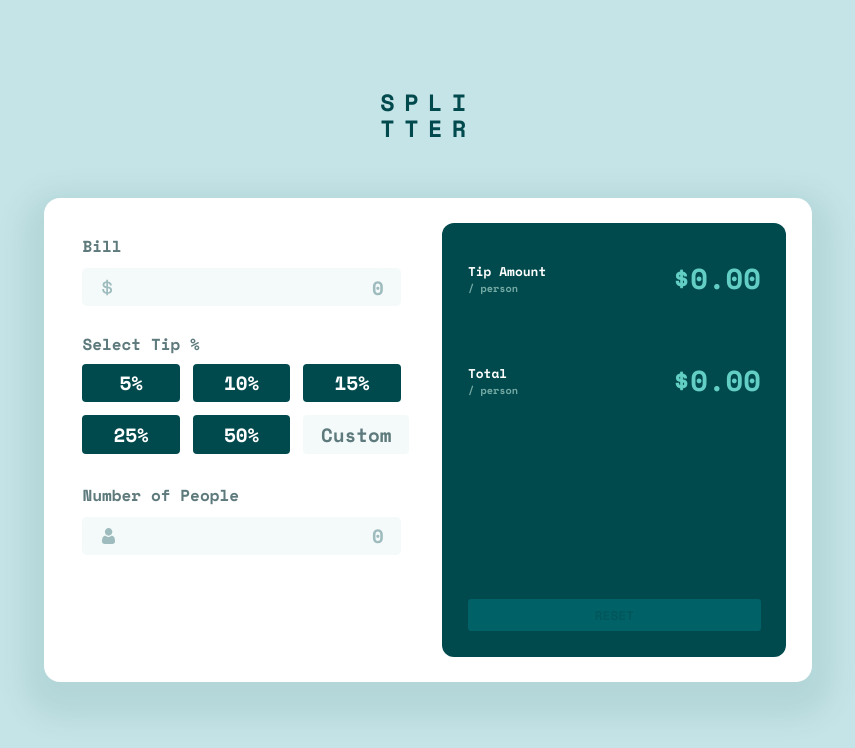
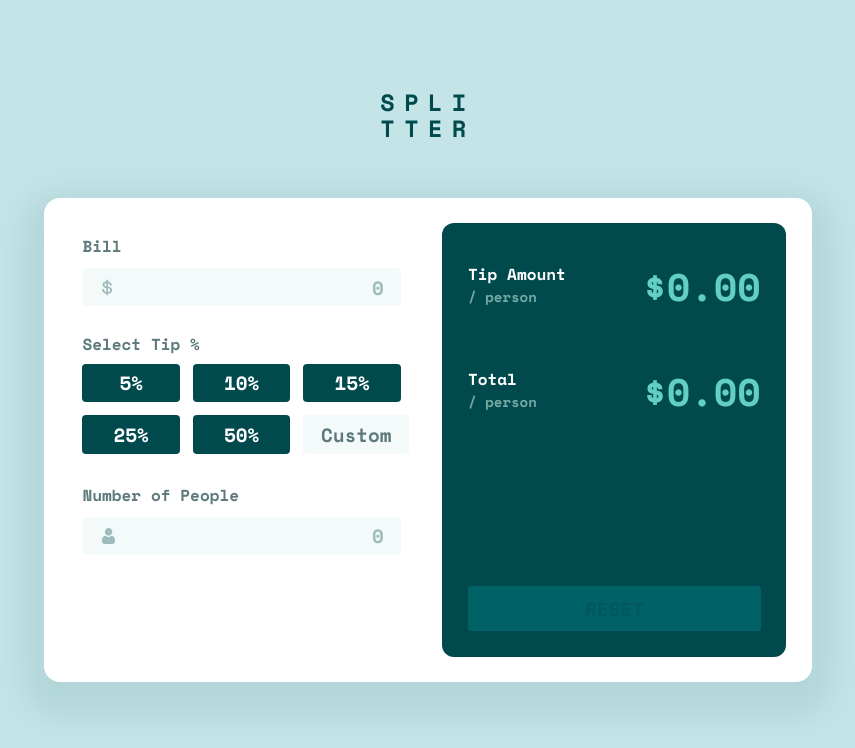
Before and after one commit to pkthunder87/tip-calculator, a React (Vite) app: page / in a window 1280 px wide. Shown: the top 748 px of the page, without its empty margins (212-1067 px from the left). Built offline with nearby package versions, Linux system fonts and the light colour scheme.

Commit message:
Feat: Finish responsive design for 1280p

```diff
--- a/src/components/CalcTotals.jsx
+++ b/src/components/CalcTotals.jsx
@@ -8,31 +8,31 @@ function CalcTotals({
   return (
     <div className=" -ml-[.3rem] mt-8 grid h-64  w-[104%] grid-cols-2 grid-rows-[25%_25%_50%] rounded-[14px] bg-very-dark-cyan p-[1.4rem]  text-highlight-cyan sm:ml-0 sm:mt-0 sm:h-[100%]  sm:w-[48%] sm:rounded-[12px] sm:p-8 xl2:rounded-[16px] xl2:p-12">
       <div className="mt-[1.2rem] sm:mt-4 xl2:mt-[1.65rem]">
-        <p className="font-bold text-white sm:mt-0 sm:text-[1rem] xl2:text-[1.25rem]">
+        <p className="font-bold text-white sm:mt-0 sm:text-[1rem] xl:text-[1.25rem] xl2:text-[1.25rem]">
           Tip Amount
         </p>
-        <p className="text-[.82rem] font-bold  text-[hsl(174,24%,56%)] sm:text-[.8rem] xl2:text-[1rem]">
+        <p className="text-[.82rem] font-bold  text-[hsl(174,24%,56%)] sm:text-[.8rem] xl:text-[1.1rem] xl2:text-[1rem]">
           / person
         </p>
       </div>
-      <div className="mt-6 justify-self-end text-3xl font-bold sm:mt-4 sm:text-4xl xl2:mt-[1.65rem] xl2:text-[3.7rem] xl2:leading-[.92em]">
+      <div className="mt-6 justify-self-end text-3xl font-bold sm:mt-4 sm:text-4xl xl:mt-6 xl:text-5xl xl2:mt-[1.65rem] xl2:text-[3.7rem] xl2:leading-[.92em]">
         ${tipAmountDisplay}
       </div>
-      <div className="mt-8 sm:mt-6 xl2:mt-[2.4rem] ">
-        <p className="font-bold text-white sm:text-[1rem] xl2:text-[1.25rem]">
+      <div className="mt-8 sm:mt-6 xl:mt-7 xl2:mt-[2.4rem]">
+        <p className="font-bold text-white sm:text-[1rem] xl:text-[1.25rem] xl2:text-[1.25rem]">
           Total
         </p>
-        <p className="text-[.82rem] font-bold text-[hsl(174,24%,56%)] sm:text-[.8rem] xl2:text-[1rem]">
+        <p className="text-[.82rem] font-bold text-[hsl(174,24%,56%)] sm:text-[.8rem] xl:text-[1.1rem] xl2:text-[1rem]">
           / person
         </p>
       </div>
-      <div className="mt-9 justify-self-end text-3xl font-bold sm:mt-6 sm:text-4xl xl2:mt-[2.2rem] xl2:text-[3.7rem] xl2:leading-[.92em]">
+      <div className="mt-9 justify-self-end text-3xl font-bold sm:mt-6 sm:text-4xl xl:mt-9 xl:text-5xl xl2:mt-[2.2rem] xl2:text-[3.7rem] xl2:leading-[.92em]">
         ${totalDisplay}
       </div>
 
       <div className=" col-span-full self-end">
         <button
-          className=" h-12 w-full rounded-[3px] bg-highlight-cyan text-xl font-bold text-very-dark-cyan hover:bg-selected-cyan disabled:bg-[hsl(183_100%_20%)] disabled:text-[hsl(183_100%_18%)] sm:h-10 sm:text-base xl2:h-[3.75rem] xl2:rounded-md xl2:text-[1.6rem]"
+          className=" h-12 w-full rounded-[3px] bg-highlight-cyan text-xl font-bold text-very-dark-cyan hover:bg-selected-cyan disabled:bg-[hsl(183_100%_20%)] disabled:text-[hsl(183_100%_18%)] sm:h-10 sm:text-base xl:h-14 xl:text-2xl xl2:h-[3.75rem] xl2:rounded-md xl2:text-[1.6rem]"
           onClick={() => {
             setCurChecked('0');
             reset();
```
